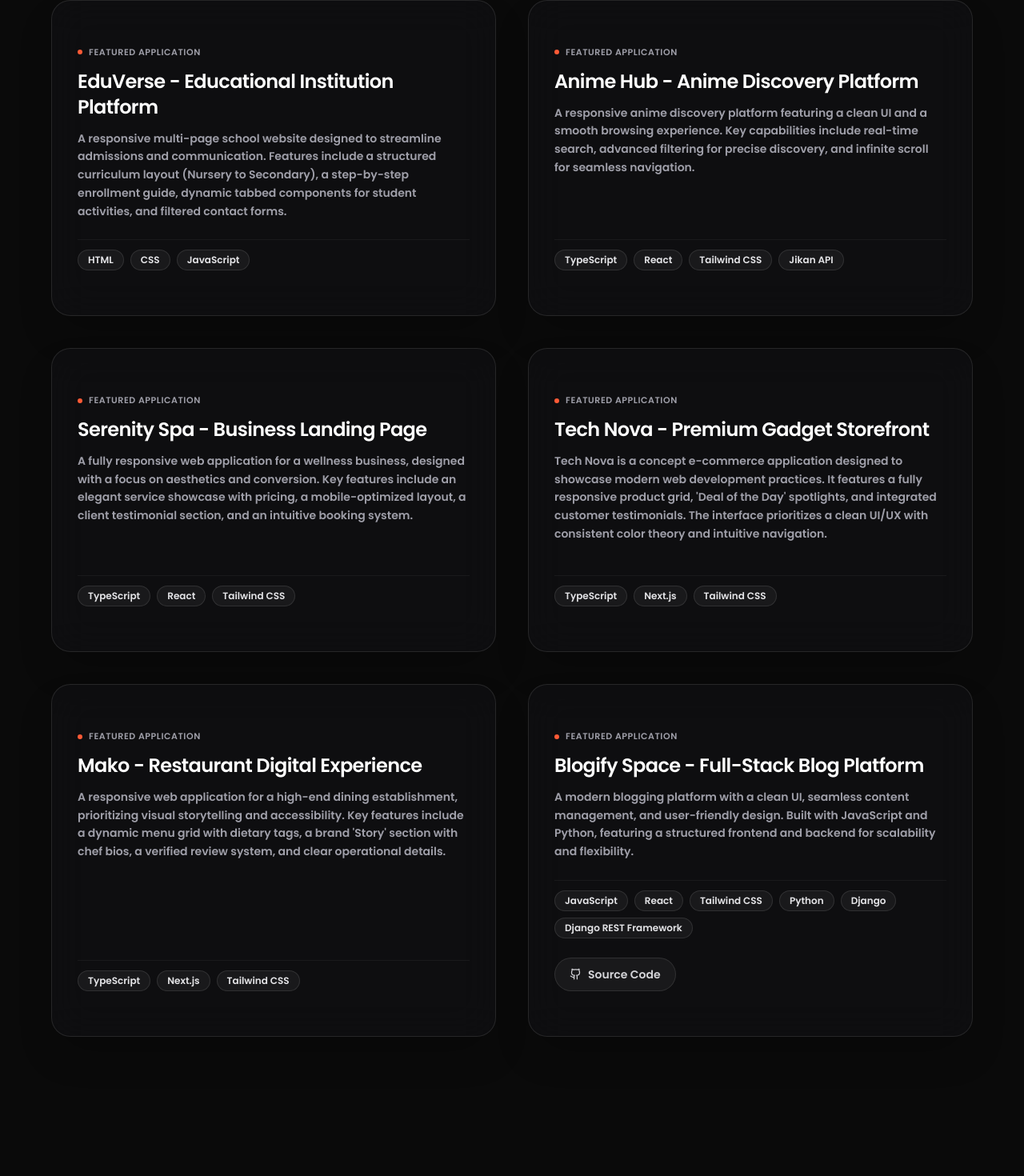
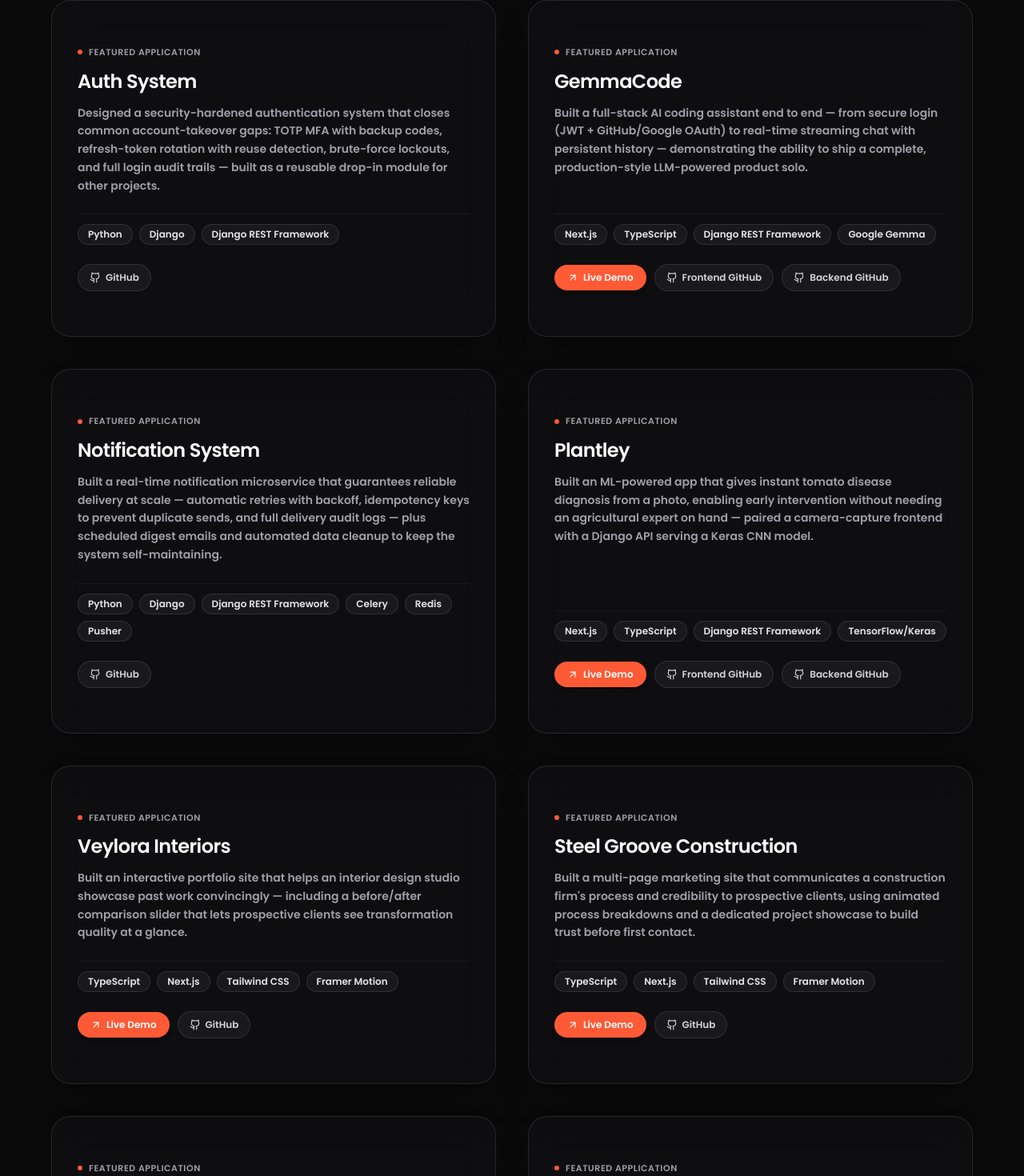
Before and after one commit to FavourDarasimi/Portfolio, a React (Vite) app: page / in a window 1280 px wide. Shown: the part 3829-5299 px from the top of the page at 80% size. Built offline with nearby package versions, Linux system fonts and the light colour scheme.

Commit message:
feat(projects): update portfolio project showcase with 8 new production applications

```diff
--- a/src/components/ProjectCard.tsx
+++ b/src/components/ProjectCard.tsx
@@ -7,13 +7,15 @@ import { useState } from "react";
 import { motion } from "framer-motion";
 import { Card } from "./ui/card";
 import { Badge } from "@/components/ui/badge";
-import { Github } from "lucide-react";
+import { ArrowUpRight, Github } from "lucide-react";
 
 type ProjectProps = {
   title: string;
   description: string;
   imageUrl?: string[] | undefined;
   projectUrl?: string | undefined;
+  frontendUrl?: string | undefined;
+  backendUrl?: string | undefined;
   liveUrl?: string | undefined;
   index: number;
   techStack: string[];
@@ -24,6 +26,8 @@ const ProjectCard = ({
   description,
   imageUrl,
   projectUrl,
+  frontendUrl,
+  backendUrl,
   techStack,
   liveUrl,
 }: ProjectProps) => {
@@ -38,7 +42,7 @@ const ProjectCard = ({
     },
   };
 
-  const targetLink = liveUrl || projectUrl;
+  const targetLink = liveUrl || projectUrl || frontendUrl || backendUrl;
 
   return (
     <motion.div
@@ -93,18 +97,56 @@ const ProjectCard = ({
             </div>
 
             {/* Action Buttons */}
+            {(liveUrl || projectUrl || frontendUrl || backendUrl) && (
+              <div className="flex flex-wrap items-center gap-2.5 pt-1">
+                {liveUrl && (
+                  <a
+                    href={liveUrl}
+                    target="_blank"
+                    rel="noopener noreferrer"
+                    onClick={(e) => e.stopPropagation()}
+                    className="inline-flex items-center justify-center gap-1.5 bg-[#FF5A36] hover:bg-[#E04826] active:scale-95 text-white px-4 py-2 rounded-full font-semibold text-xs transition-all duration-300 cursor-pointer shadow-md outline-none focus-visible:ring-2 focus-visible:ring-[#FF5A36] focus-visible:ring-offset-2 focus-visible:ring-offset-[#0A0A0A]"
+                  >
+                    <ArrowUpRight size={14} />
+                    <span>Live Demo</span>
+                  </a>
+                )}
                 {projectUrl && (
-              <div className="flex flex-wrap items-center gap-3 pt-1">
                   <a
                     href={projectUrl}
                     target="_blank"
                     rel="noopener noreferrer"
                     onClick={(e) => e.stopPropagation()}
-                  className="inline-flex items-center justify-center gap-2 bg-white/5 hover:bg-white/10 active:scale-95 border border-white/10 text-zinc-300 hover:text-white px-4.5 py-2.5 rounded-full font-medium text-sm transition-all duration-300 cursor-pointer outline-none focus-visible:ring-2 focus-visible:ring-[#FF5A36] focus-visible:ring-offset-2 focus-visible:ring-offset-[#0A0A0A]"
+                    className="inline-flex items-center justify-center gap-1.5 bg-white/5 hover:bg-white/10 active:scale-95 border border-white/10 text-zinc-300 hover:text-white px-3.5 py-2 rounded-full font-medium text-xs transition-all duration-300 cursor-pointer outline-none focus-visible:ring-2 focus-visible:ring-[#FF5A36] focus-visible:ring-offset-2 focus-visible:ring-offset-[#0A0A0A]"
                   >
-                  <Github size={15} />
-                  <span>Source Code</span>
+                    <Github size={14} />
+                    <span>GitHub</span>
                   </a>
+                )}
+                {frontendUrl && (
+                  <a
+                    href={frontendUrl}
+                    target="_blank"
+                    rel="noopener noreferrer"
+                    onClick={(e) => e.stopPropagation()}
+                    className="inline-flex items-center justify-center gap-1.5 bg-white/5 hover:bg-white/10 active:scale-95 border border-white/10 text-zinc-300 hover:text-white px-3.5 py-2 rounded-full font-medium text-xs transition-all duration-300 cursor-pointer outline-none focus-visible:ring-2 focus-visible:ring-[#FF5A36] focus-visible:ring-offset-2 focus-visible:ring-offset-[#0A0A0A]"
+                  >
+                    <Github size={14} />
+                    <span>Frontend GitHub</span>
+                  </a>
+                )}
+                {backendUrl && (
+                  <a
+                    href={backendUrl}
+                    target="_blank"
+                    rel="noopener noreferrer"
+                    onClick={(e) => e.stopPropagation()}
+                    className="inline-flex items-center justify-center gap-1.5 bg-white/5 hover:bg-white/10 active:scale-95 border border-white/10 text-zinc-300 hover:text-white px-3.5 py-2 rounded-full font-medium text-xs transition-all duration-300 cursor-pointer outline-none focus-visible:ring-2 focus-visible:ring-[#FF5A36] focus-visible:ring-offset-2 focus-visible:ring-offset-[#0A0A0A]"
+                  >
+                    <Github size={14} />
+                    <span>Backend GitHub</span>
+                  </a>
+                )}
               </div>
             )}
           </div>
--- a/src/sections/Projects.tsx
+++ b/src/sections/Projects.tsx
@@ -27,64 +27,83 @@ interface ProjectProps {
 const Projects: React.FC<ProjectProps> = ({ projectsRef }) => {
   const projectData = [
     {
-      title: "EduVerse - Educational Institution Platform",
+      title: "Auth System",
       description:
-        "A responsive multi-page school website designed to streamline admissions and communication. Features include a structured curriculum layout (Nursery to Secondary), a step-by-step enrollment guide, dynamic tabbed components for student activities, and filtered contact forms.",
-      imageUrl: [eduverse, eduversemobile],
-      liveUrl: "http://eduverse.pxxl.click",
-      techStack: ["HTML", "CSS", "JavaScript"],
+        "Designed a security-hardened authentication system that closes common account-takeover gaps: TOTP MFA with backup codes, refresh-token rotation with reuse detection, brute-force lockouts, and full login audit trails — built as a reusable drop-in module for other projects.",
+      imageUrl: [blog, blogmobile],
+      projectUrl: "https://github.com/FavourDarasimi",
+      techStack: ["Python", "Django", "Django REST Framework"],
       featured: true,
     },
     {
-      title: "Anime Hub - Anime Discovery Platform",
+      title: "GemmaCode",
       description:
-        "A responsive anime discovery platform featuring a clean UI and a smooth browsing experience. Key capabilities include real-time search, advanced filtering for precise discovery, and infinite scroll for seamless navigation.",
-      imageUrl: [animehubdesktop, animehubmobile],
-      liveUrl: "https://anime-hub.pxxl.click/",
-      techStack: ["TypeScript", "React", "Tailwind CSS", "Jikan API"],
+        "Built a full-stack AI coding assistant end to end — from secure login (JWT + GitHub/Google OAuth) to real-time streaming chat with persistent history — demonstrating the ability to ship a complete, production-style LLM-powered product solo.",
+      imageUrl: [technovadesktop, technovamobile],
+      liveUrl: "https://github.com/FavourDarasimi",
+      frontendUrl: "https://github.com/FavourDarasimi",
+      backendUrl: "https://github.com/FavourDarasimi",
+      techStack: ["Next.js", "TypeScript", "Django REST Framework", "Google Gemma"],
       featured: true,
     },
     {
-      title: "Serenity Spa - Business Landing Page",
+      title: "Notification System",
       description:
-        "A fully responsive web application for a wellness business, designed with a focus on aesthetics and conversion. Key features include an elegant service showcase with pricing, a mobile-optimized layout, a client testimonial section, and an intuitive booking system.",
-      imageUrl: [serenityspadesktop, serenityspamobile],
-      liveUrl: "https://serenity-spa-phi.vercel.app/",
-      techStack: ["TypeScript", "React", "Tailwind CSS"],
+        "Built a real-time notification microservice that guarantees reliable delivery at scale — automatic retries with backoff, idempotency keys to prevent duplicate sends, and full delivery audit logs — plus scheduled digest emails and automated data cleanup to keep the system self-maintaining.",
+      imageUrl: [animehubdesktop, animehubmobile],
+      projectUrl: "https://github.com/FavourDarasimi",
+      techStack: ["Python", "Django", "Django REST Framework", "Celery", "Redis", "Pusher"],
       featured: true,
     },
     {
-      title: "Tech Nova - Premium Gadget Storefront",
+      title: "Plantley",
       description:
-        "Tech Nova is a concept e-commerce application designed to showcase modern web development practices. It features a fully responsive product grid, 'Deal of the Day' spotlights, and integrated customer testimonials. The interface prioritizes a clean UI/UX with consistent color theory and intuitive navigation.",
-      imageUrl: [technovadesktop, technovamobile],
-      liveUrl: "https://tech-nova-tau.vercel.app/",
-      techStack: ["TypeScript", "Next.js", "Tailwind CSS"],
+        "Built an ML-powered app that gives instant tomato disease diagnosis from a photo, enabling early intervention without needing an agricultural expert on hand — paired a camera-capture frontend with a Django API serving a Keras CNN model.",
+      imageUrl: [serenityspadesktop, serenityspamobile],
+      liveUrl: "https://github.com/FavourDarasimi",
+      frontendUrl: "https://github.com/FavourDarasimi",
+      backendUrl: "https://github.com/FavourDarasimi",
+      techStack: ["Next.js", "TypeScript", "Django REST Framework", "TensorFlow/Keras"],
       featured: true,
     },
     {
-      title: "Mako - Restaurant Digital Experience",
+      title: "Veylora Interiors",
       description:
-        "A responsive web application for a high-end dining establishment, prioritizing visual storytelling and accessibility. Key features include a dynamic menu grid with dietary tags, a brand 'Story' section with chef bios, a verified review system, and clear operational details.",
+        "Built an interactive portfolio site that helps an interior design studio showcase past work convincingly — including a before/after comparison slider that lets prospective clients see transformation quality at a glance.",
       imageUrl: [makodesktop, makomobile],
-      liveUrl: "https://mako-nine.vercel.app/",
-      techStack: ["TypeScript", "Next.js", "Tailwind CSS"],
+      liveUrl: "https://github.com/FavourDarasimi",
+      projectUrl: "https://github.com/FavourDarasimi",
+      techStack: ["TypeScript", "Next.js", "Tailwind CSS", "Framer Motion"],
       featured: true,
     },
     {
-      title: "Blogify Space - Full-Stack Blog Platform",
+      title: "Steel Groove Construction",
       description:
-        "A modern blogging platform with a clean UI, seamless content management, and user-friendly design. Built with JavaScript and Python, featuring a structured frontend and backend for scalability and flexibility.",
+        "Built a multi-page marketing site that communicates a construction firm's process and credibility to prospective clients, using animated process breakdowns and a dedicated project showcase to build trust before first contact.",
+      imageUrl: [eduverse, eduversemobile],
+      liveUrl: "https://github.com/FavourDarasimi",
+      projectUrl: "https://github.com/FavourDarasimi",
+      techStack: ["TypeScript", "Next.js", "Tailwind CSS", "Framer Motion"],
+      featured: true,
+    },
+    {
+      title: "Nexus Events",
+      description:
+        "Designed and built a 5-page luxury brand site from scratch, translating a premium positioning (dark/gold theme, custom animations) into a cohesive multi-page experience with an interactive filterable gallery.",
+      imageUrl: [animehubdesktop, animehubmobile],
+      liveUrl: "https://github.com/FavourDarasimi",
+      projectUrl: "https://github.com/FavourDarasimi",
+      techStack: ["TypeScript", "Next.js", "Tailwind CSS", "Framer Motion"],
+      featured: true,
+    },
+    {
+      title: "AuraByDassy",
+      description:
+        "Built a full-stack e-commerce platform that lets a Nigerian fashion brand sell directly online — replacing manual/social-media order-taking with a self-service storefront and a custom admin dashboard for inventory and order tracking.",
       imageUrl: [blog, blogmobile],
-      projectUrl: "https://github.com/FavourDarasimi/Blogify-Space-v2.git",
-      techStack: [
-        "JavaScript",
-        "React",
-        "Tailwind CSS",
-        "Python",
-        "Django",
-        "Django REST Framework",
-      ],
+      liveUrl: "https://github.com/FavourDarasimi",
+      projectUrl: "https://github.com/FavourDarasimi",
+      techStack: ["Next.js", "TypeScript", "Supabase", "Tailwind CSS"],
       featured: true,
     },
   ];
@@ -123,6 +142,8 @@ const Projects: React.FC<ProjectProps> = ({ projectsRef }) => {
                   description={project.description}
                   imageUrl={project.imageUrl}
                   projectUrl={project.projectUrl}
+                  frontendUrl={project.frontendUrl}
+                  backendUrl={project.backendUrl}
                   liveUrl={project.liveUrl}
                   techStack={project.techStack}
                 />
```
Lines whose indentation alone changed are shown as unchanged.
